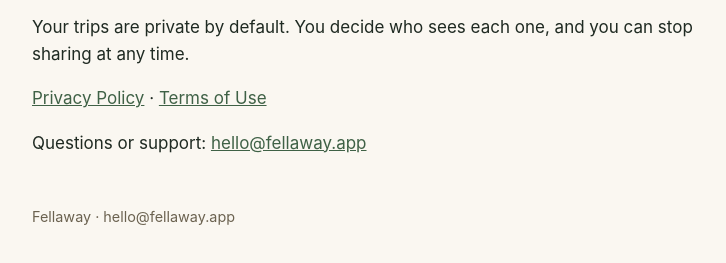
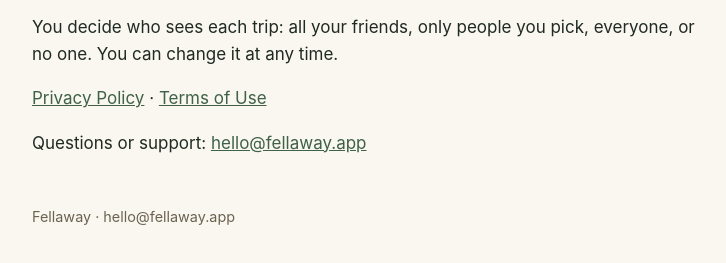
Before and after one commit to fellawayapp/fellaway-site, a plain HTML site: page index.html in a window 1280 px wide. Shown: the part 193-456 px from the top of the page, without its empty margins (268-994 px from the left). Drawn offline with Linux system fonts and the light colour scheme.

Commit message:
Update index.html

```diff
--- a/index.html
+++ b/index.html
@@ -16,7 +16,7 @@ footer { color: var(--muted); font-size:.9rem; margin-top: 3rem; }
 <nav><a href="index.html">Fellaway</a><a href="privacy.html">Privacy</a><a href="terms.html">Terms</a></nav>
 <h1>Fellaway</h1>
 <p>Turn a trip into a story, one moment at a time, and share it with the friends you choose.</p>
-<p>Your trips are private by default. You decide who sees each one, and you can stop sharing at any time.</p>
+<p>You decide who sees each trip: all your friends, only people you pick, everyone, or no one. You can change it at any time.</p>
 <p><a href="privacy.html">Privacy Policy</a> &middot; <a href="terms.html">Terms of Use</a></p>
 <p>Questions or support: <a href="mailto:hello@fellaway.app">hello@fellaway.app</a></p>
 <footer>Fellaway &middot; hello@fellaway.app</footer></main></body></html>
```
